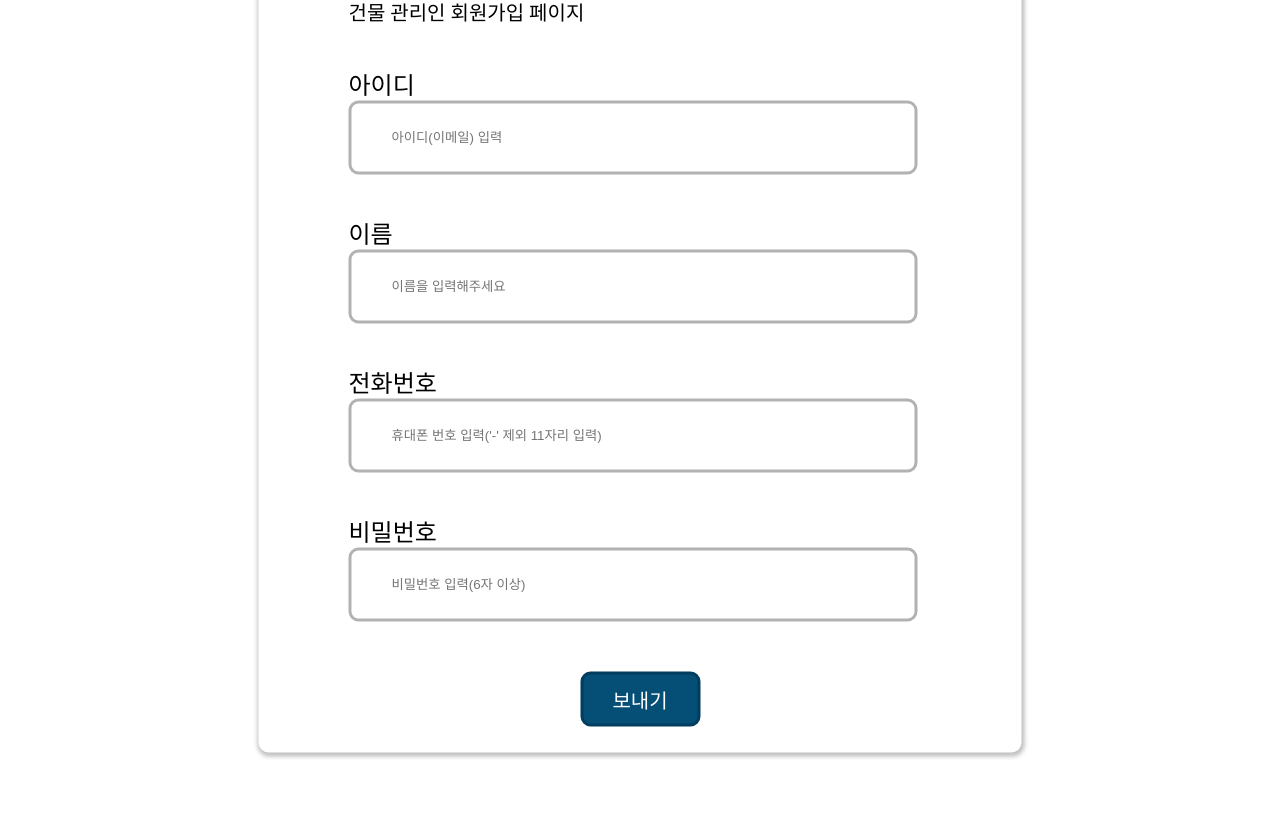
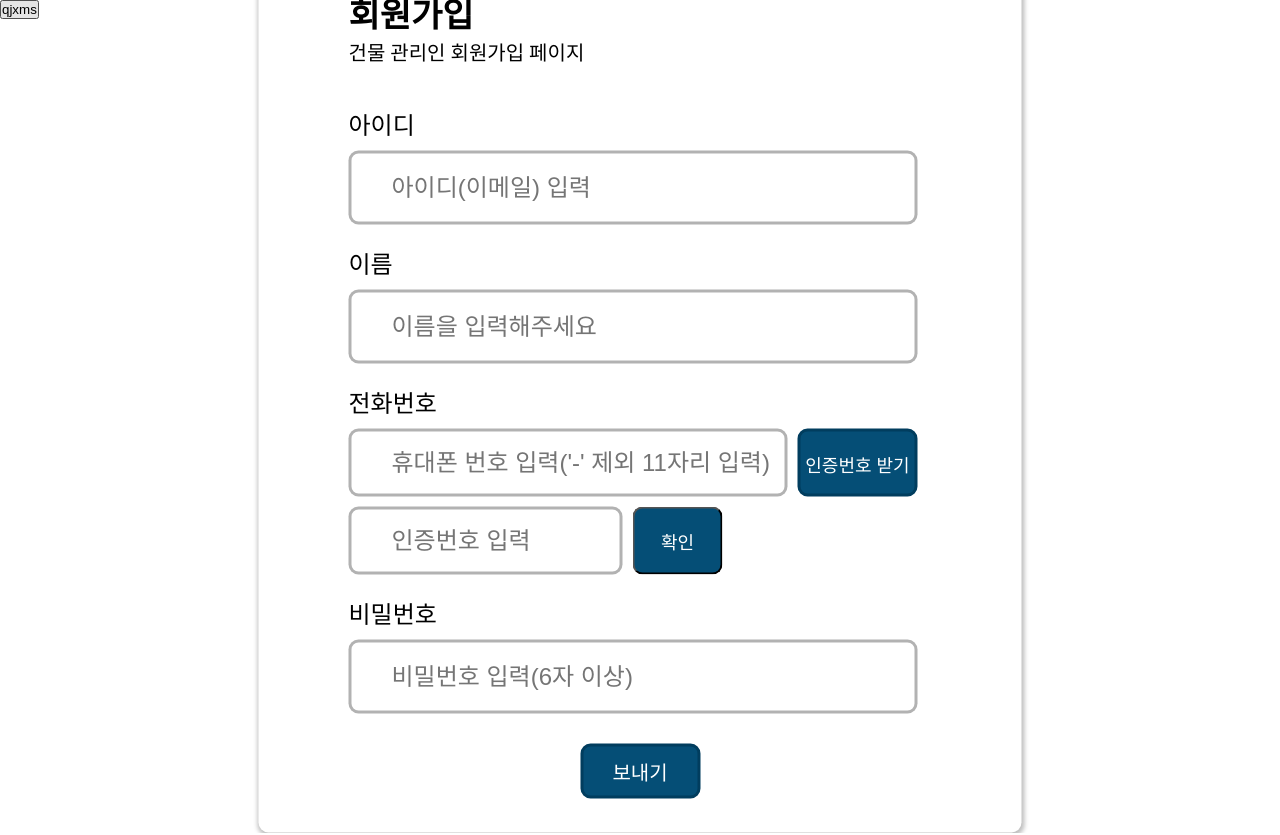
Before and after one commit to chdals2995/ABCD, a React (Vite) app: page /join in a window 1280 px wide. Shown: the top 835 px of the page. Built offline with nearby package versions, Linux system fonts and the light colour scheme; no server answers.

Commit message:
feat:로그인 기능 구현함. 전화번호 인증 절차 추가 중...

```diff
--- a/src/pages/login/Join.jsx
+++ b/src/pages/login/Join.jsx
@@ -46,15 +46,16 @@ export default function Join() {
     <form onSubmit={onSubmit}>
       <div
         style={{
+          position:"absolute",
           width: "763px",
           height: "865px",
           backgroundColor: "#FFFFFF",
           borderRadius: "10px",
-          marginLeft: "50%",
-          marginTop: "25%",
+          top:"50%",
+          left:"50%",
           transform: "translate(-50%, -50%)",
           boxShadow: "1px 2px 4px 2px rgba(0,0,0,0.25)",
-          padding: "60px 90px",
+          padding: "20px 90px",
         }}
       >
         <h2 style={{ fontSize: "34px", fontWeight: "bold" }}>회원가입</h2>
@@ -74,13 +75,15 @@ export default function Join() {
             border: "3px solid rgba(0,0,0,0.3)",
             textIndent: "40px",
             borderRadius: "10px",
+            marginTop:"10px",
+            fontSize: "24px"
           }}
           placeholder="아이디(이메일) 입력"
         />
 
         {/* 이름 */}
         <label
-          style={{ fontSize: "24px", marginTop: "40px", display: "block" }}
+          style={{ fontSize: "24px", marginTop: "20px", display: "block" }}
         >
           이름
         </label>
@@ -94,33 +97,80 @@ export default function Join() {
             border: "3px solid rgba(0,0,0,0.3)",
             textIndent: "40px",
             borderRadius: "10px",
+            marginTop:"10px",
+            fontSize: "24px"
           }}
           placeholder="이름을 입력해주세요"
         />
 
         {/* 전화번호 */}
+
+
         <label
-          style={{ fontSize: "24px", marginTop: "40px", display: "block" }}
+          style={{ fontSize: "24px", marginTop: "20px", display: "block" }}
         >
+
           전화번호
         </label>
+        <div style={{height:"68px", display:"flex", marginTop:"10px"}}>
         <input
           type="text"
           value={number}
           onChange={(e) => setNumber(e.target.value)}
           style={{
-            width: "569px",
+            width: "439px",
             lineHeight: "68px",
             border: "3px solid rgba(0,0,0,0.3)",
             textIndent: "40px",
             borderRadius: "10px",
+            fontSize: "24px"
           }}
           placeholder="휴대폰 번호 입력('-' 제외 11자리 입력)"
         />
 
+        <button
+         style={{
+            width: "120px",
+            height: "68px",
+            lineHeight:"68px",
+            backgroundColor: "#054E76",
+            border: "3px solid #013D5E",
+            borderRadius: "10px",
+            fontSize: "18px",
+            color: "white",
+            cursor: "pointer",
+            marginLeft:"10px"
+          }}>인증번호 받기</button>
+        </div>
+
+        <div style={{display:"flex", height:"68px", marginTop:"10px"}}>
+        <input type="text" placeholder="인증번호 입력"
+        style={{
+            width: "274px",
+            height:"68px",
+            lineHeight: "68px",
+            border: "3px solid rgba(0,0,0,0.3)",
+            textIndent: "40px",
+            borderRadius: "10px",
+            fontSize: "24px"}}/>
+
+        <button
+         style={{
+            width: "90px",
+            height: "68px",
+            lineHeight: "68px",
+            backgroundColor: "#054E76",
+            borderRadius: "10px",
+            fontSize: "18px",
+            color: "white",
+            cursor: "pointer",
+            marginLeft:"10px"
+          }}>확인</button>
+        </div>
+
         {/* 비밀번호 */}
         <label
-          style={{ fontSize: "24px", marginTop: "40px", display: "block" }}
+          style={{ fontSize: "24px", marginTop: "20px", display: "block" }}
         >
           비밀번호
         </label>
@@ -134,6 +184,8 @@ export default function Join() {
             border: "3px solid rgba(0,0,0,0.3)",
             textIndent: "40px",
             borderRadius: "10px",
+            marginTop:"10px",
+            fontSize: "24px"
           }}
           placeholder="비밀번호 입력(6자 이상)"
         />
@@ -152,7 +204,7 @@ export default function Join() {
             cursor: "pointer",
             marginLeft: "50%",
             transform: "translateX(-50%)",
-            marginTop: "50px",
+            marginTop: "30px"
           }}
         >
           보내기
--- a/src/pages/login/Login.jsx
+++ b/src/pages/login/Login.jsx
@@ -37,7 +37,7 @@ export default function Login() {
       const result = await login(email, pass); // ✅ AuthContext.login(email, pw)
       console.log("✅ [Login] 로그인 성공:", result);
 
-      nav("/"); // 로그인 성공 후 메인으로 이동
+      nav("/userMain"); // 로그인 성공 후 메인으로 이동
     } catch (er) {
       console.error("❌ [Login] 로그인 실패:", er.code, er.message);
       alert("아이디 또는 비밀번호가 잘못되었습니다.");
@@ -52,10 +52,11 @@ export default function Login() {
         style={{
           width: "761px",
           height: "793px",
-          position: "relative",
+          position: "absolute",
           left: "50%",
+          top:"40%",
           marginTop: "100px",
-          transform: "translateX(-50%)",
+          transform: "translate(-50%, -50%)",
           border: "5px solid #0888D4",
           padding: "40px",
           borderRadius: "20px",
```
Also changed, not shown: pages/login/LoginPage.jsx (deleted, +0 -76 lines), src/App.css (line endings or trailing spaces), 1 other file (tests, documents, lock files or other folders).
